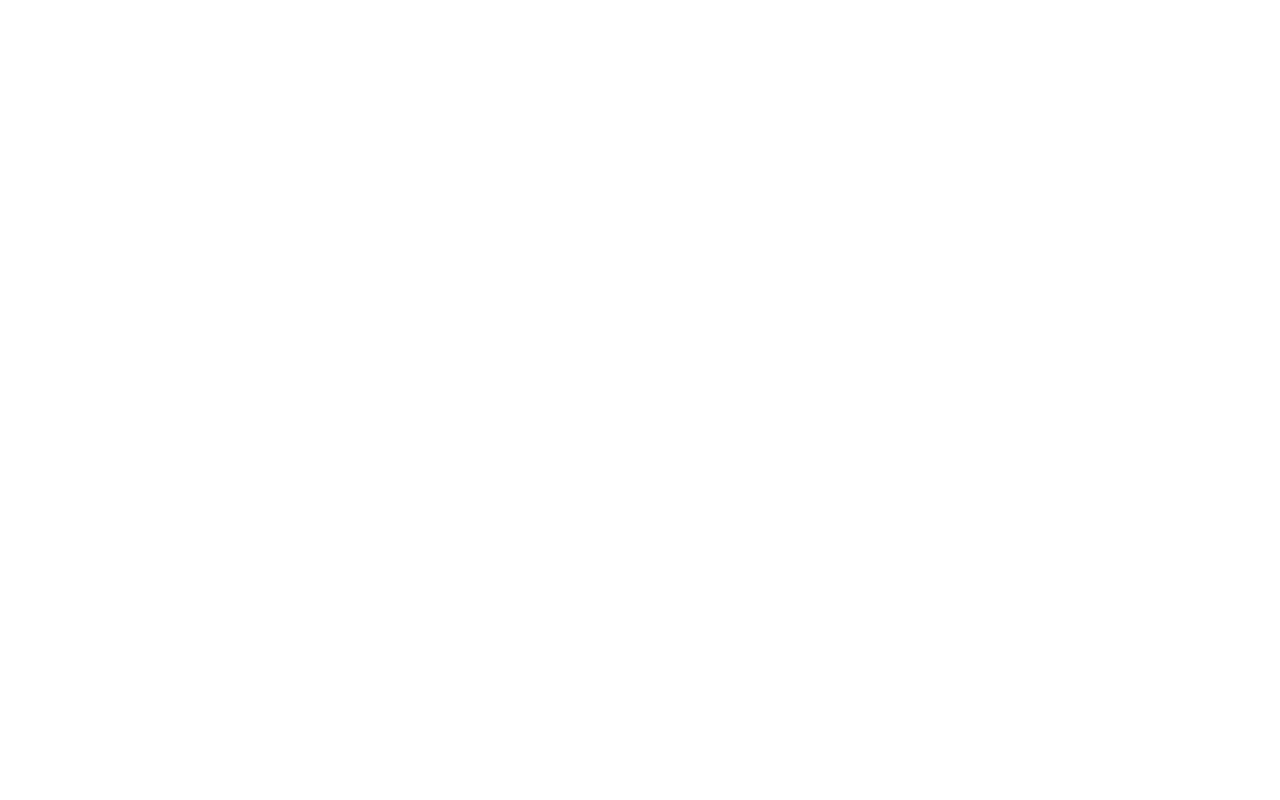
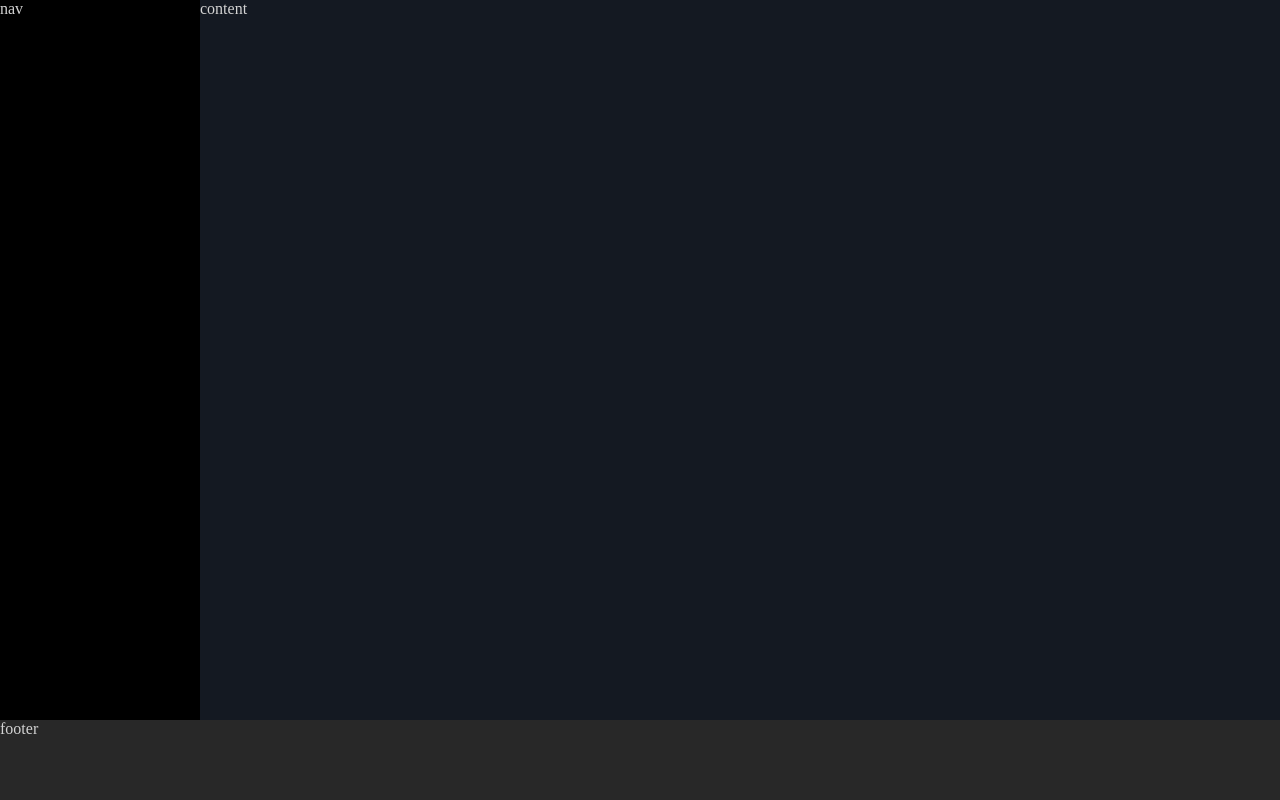
Before and after one commit to michelorusso/html-css-spotifyweb, a plain HTML site: page index.html in a window 1280 px wide. Drawn offline with Linux system fonts and the light colour scheme.

Commit message:
struttura generale sito (macroaree)

```diff
--- a/css/style.css
+++ b/css/style.css
@@ -13,3 +13,42 @@ img {
 ul {
     list-style-type: none;
 }
+
+/* COMMON */
+#app-wrapper{
+    width: 100%;
+    height: 100vh;
+}
+
+/* MAIN */
+main {
+    height: calc( 100% - 80px );
+}
+
+/* Nav */
+.nav-bar {
+    width: 200px;
+    float: left;
+    height: 100%;
+    background-color: black;
+    color: lightgray;
+    overflow: hidden;
+}
+
+/* Content */
+    .main-content {
+        width: calc( 100% - 200px);
+        float: left;
+        height: 100%;
+        background-color: #141922;
+        color: lightgray;
+        overflow-y: auto;
+    }
+
+/* FOOTER */
+footer {
+    height: 80px;
+    background-color: #282828;
+    color: lightgray;
+    overflow: hidden;
+}
--- a/index.html
+++ b/index.html
@@ -12,5 +12,33 @@
 </head>
 <body>
 
+    <div id="app-wrapper">
+
+            <!-- MAIN -->
+            <main>
+
+                <!-- Nav -->
+                <nav class="nav-bar">
+                    nav
+                </nav>
+                <!-- Nav -->
+
+                <!-- Content -->
+                <section class="main-content">
+                    content
+                </section>
+                <!-- End Content -->
+
+            </main>
+            <!-- END MAIN -->
+
+            <!-- FOOTER -->
+            <footer>
+                footer
+            </footer>
+            <!-- END FOOTER -->
+
+    </div>
+
 </body>
 </html>
```
